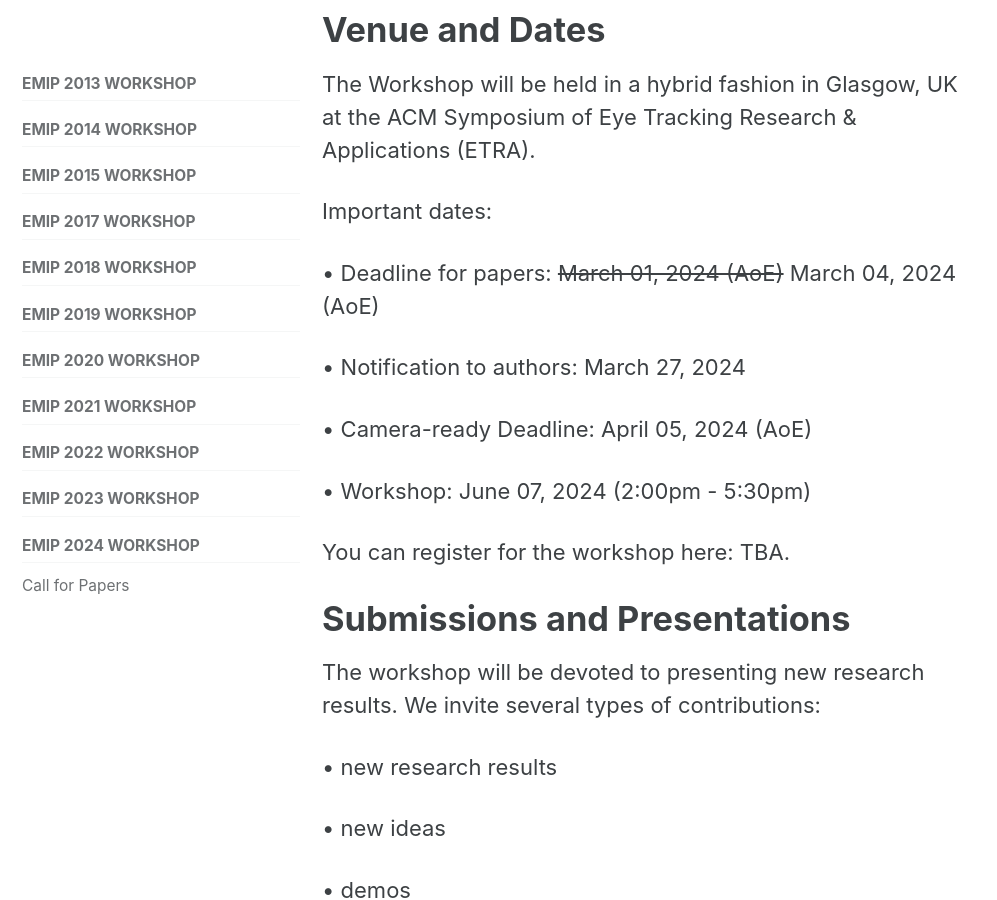
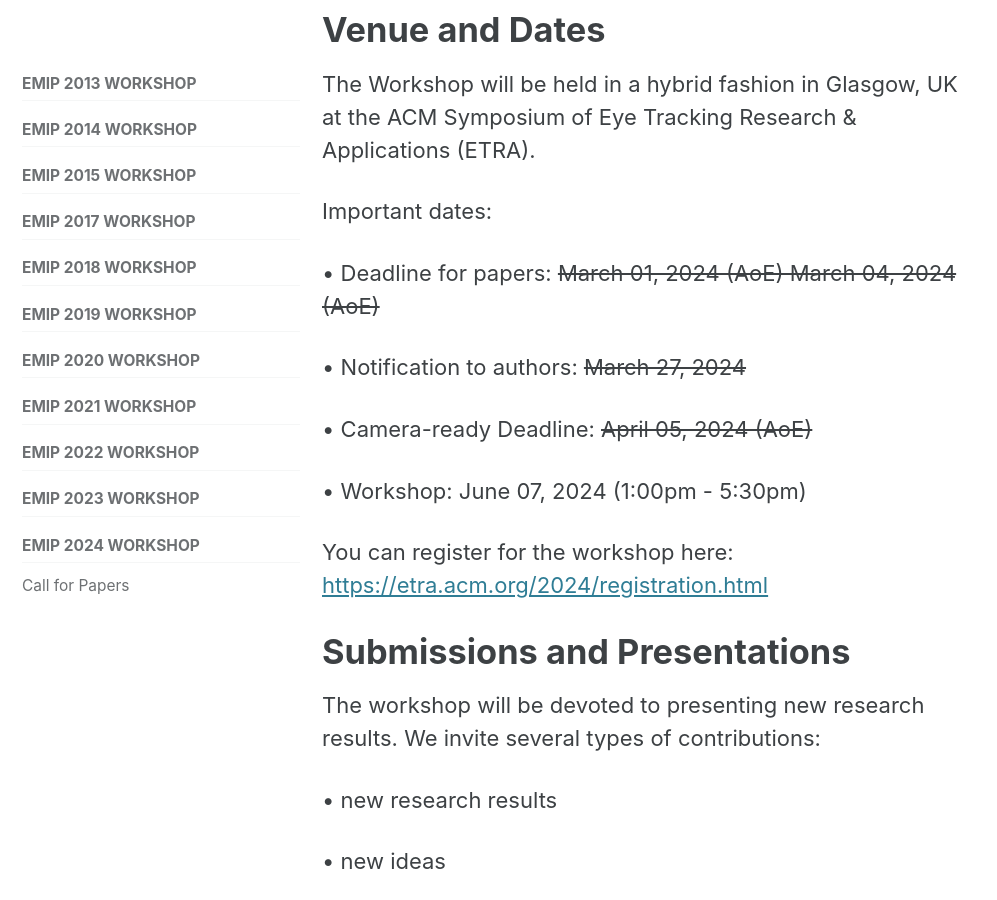
Before and after one commit to EMIPws/emipws.github.io, a Jekyll site: the page built from pages/workshop/emip-2024.md, in a window 1280 px wide and 900 px high, scrolled down 2666 px. Shown: the whole window, without its empty margins (0-997 px from the left). Built offline with Jekyll 4.4.1, drawn with Linux system fonts in a browser that asks for light colours; cached includes are drawn as plain includes.

Commit message:
Update emip-2024.md

```diff
--- a/pages/workshop/emip-2024.md
+++ b/pages/workshop/emip-2024.md
@@ -52,15 +52,15 @@ The Workshop will be held in a hybrid fashion in Glasgow, UK at the ACM Symposiu
 
 Important dates:
 
-• Deadline for papers: ~~March 01, 2024 (AoE)~~ March 04, 2024 (AoE)
+• Deadline for papers: ~~March 01, 2024 (AoE) March 04, 2024 (AoE)~~
 
-• Notification to authors: March 27, 2024
+• Notification to authors: ~~March 27, 2024~~
 
-• Camera-ready Deadline: April 05, 2024 (AoE)
+• Camera-ready Deadline: ~~April 05, 2024 (AoE)~~
 
-• Workshop: June 07, 2024 (2:00pm - 5:30pm)
+• Workshop: June 07, 2024 (1:00pm - 5:30pm)
 
-You can register for the workshop here: TBA.
+You can register for the workshop here: [https://etra.acm.org/2024/registration.html](https://etra.acm.org/2024/registration.html)
 
 
 # Submissions and Presentations
```
